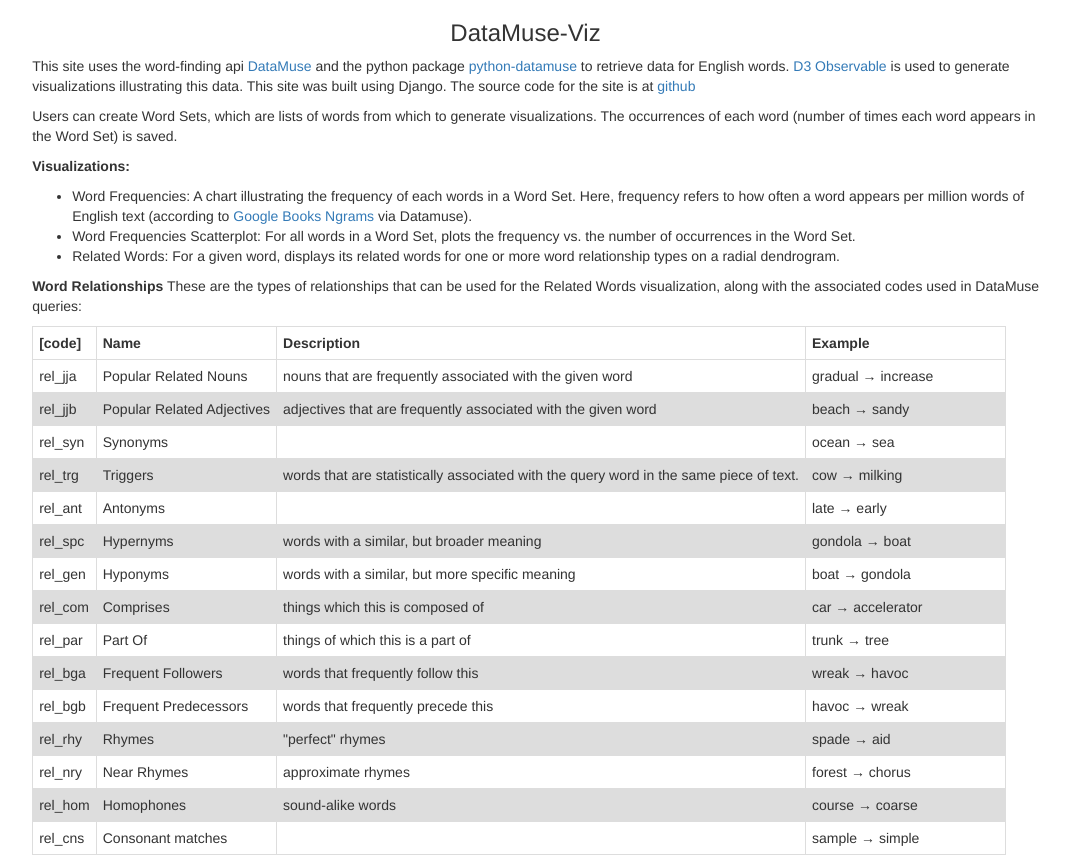
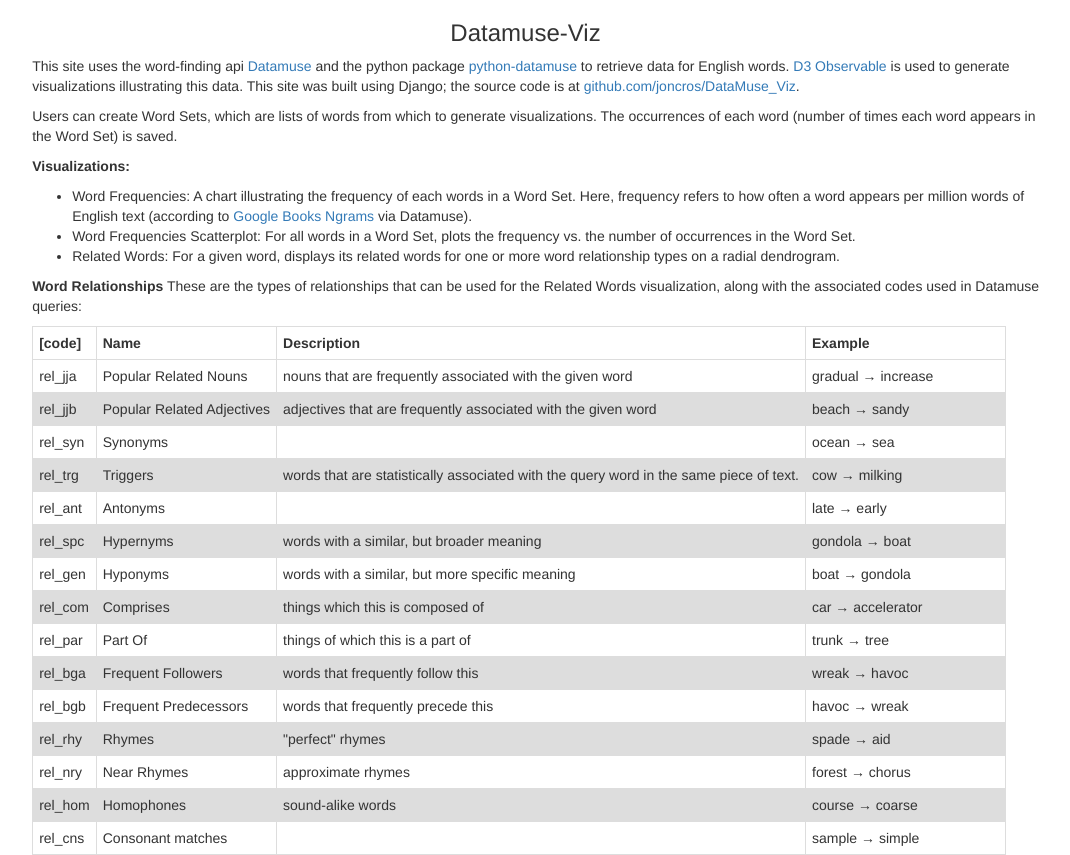
Before and after one commit to joncros/DataMuse_Viz, a Django app: page /words/ in a window 1280 px wide. Shown: the part 96-951 px from the top of the page, without its empty margins (102-1172 px from the left). Run offline with Django 3.2, Linux system fonts and the light colour scheme; some libraries are stand-ins or nearby versions.

Commit message:
edit index text, styling for table.

```diff
--- a/words/templates/words/index.html
+++ b/words/templates/words/index.html
@@ -3,14 +3,14 @@
 {% block content %}
 <div id="about">
     <div class="col-md-offset-1 col-xs-offset-1 col-lg-10 col-sm-10 col-xs-10">
-        <h3 style="text-align: center; margin-right: 25px;">DataMuse-Viz</h3>
+        <h3 style="text-align: center; margin-right: 25px;">Datamuse-Viz</h3>
 
         <p>
-            This site uses the word-finding api <a href="http://www.datamuse.com/api/">DataMuse</a> and the python
+            This site uses the word-finding api <a href="http://www.datamuse.com/api/">Datamuse</a> and the python
             package <a href="https://github.com/margaret/python-datamuse">python-datamuse</a> to retrieve data for
             English words. <a href="https://observablehq.com/">D3 Observable</a> is used to generate visualizations
-            illustrating this data. This site was built using Django. The source code for the site is at
-            <a href="https://github.com/joncros/DataMuse_Viz">github</a>
+            illustrating this data. This site was built using Django; the source code is at
+            <a href="https://github.com/joncros/Datamuse_Viz">github.com/joncros/DataMuse_Viz</a>.
         </p>
 
         <p>
@@ -37,7 +37,7 @@
 
          <p>
              <strong>Word Relationships</strong> These are the types of relationships that can be used for the Related
-             Words visualization, along with the associated codes used in DataMuse queries:
+             Words visualization, along with the associated codes used in Datamuse queries:
          </p>
         <div>
             <table class="fullwidth">
```
